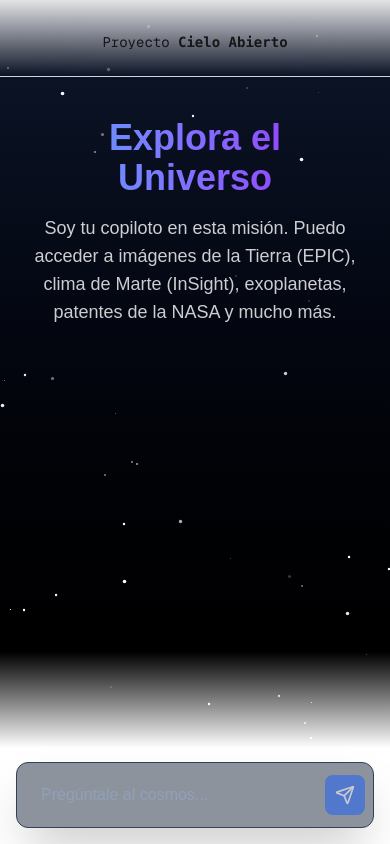
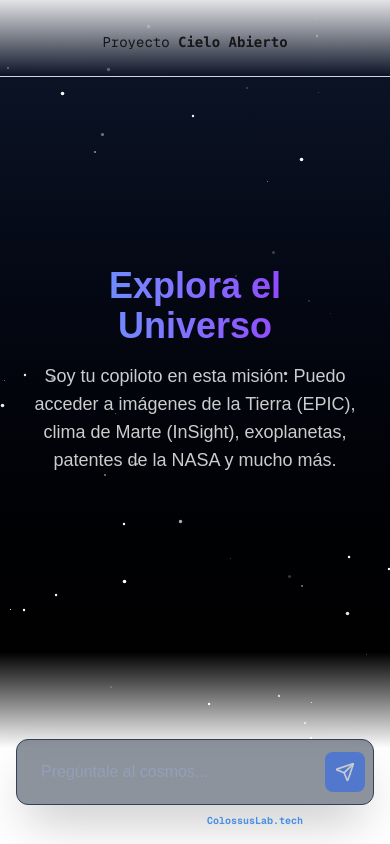
Before and after one commit to dantedeagostino-dot/cielo-abierto, a Next.js app: page / in a window 390 px wide. Built offline with nearby package versions, Linux system fonts and the light colour scheme.

Commit message:
feat: add footer and optimize for mobile layout

```diff
--- a/app/page.tsx
+++ b/app/page.tsx
@@ -44,17 +44,17 @@ export default function Home() {
   }, [messages]);
 
   return (
-    <main className="flex min-h-screen flex-col items-center justify-between p-4 md:p-24 relative overflow-hidden">
+    <main className="flex h-[100dvh] flex-col items-center justify-between p-4 md:p-24 relative overflow-hidden">
       <SpaceBackground />
 
-      <div className="z-10 w-full max-w-5xl items-center justify-between font-mono text-sm lg:flex mb-8">
+      <div className="z-10 w-full max-w-5xl items-center justify-between font-mono text-sm lg:flex mb-4 shrink-0">
         <p className="fixed left-0 top-0 flex w-full justify-center border-b border-gray-300 bg-gradient-to-b from-zinc-200 pb-6 pt-8 backdrop-blur-2xl dark:border-neutral-800 dark:bg-zinc-800/30 dark:from-inherit lg:static lg:w-auto  lg:rounded-xl lg:border lg:bg-gray-200 lg:p-4 lg:dark:bg-zinc-800/30">
           Proyecto&nbsp;
           <code className="font-bold">Cielo Abierto</code>
         </p>
         <div className="fixed bottom-0 left-0 flex h-48 w-full items-end justify-center bg-gradient-to-t from-white via-white dark:from-black dark:via-black lg:static lg:h-auto lg:w-auto lg:bg-none">
           <a
-            className="pointer-events-none flex place-items-center gap-2 p-8 lg:pointer-events-auto lg:p-0 text-white"
+            className="hidden lg:flex pointer-events-none place-items-center gap-2 p-8 lg:pointer-events-auto lg:p-0 text-white"
             href="https://nasa.gov"
             target="_blank"
             rel="noopener noreferrer"
@@ -64,7 +64,7 @@ export default function Home() {
         </div>
       </div>
 
-      <div className="flex-1 w-full max-w-4xl flex flex-col gap-4 overflow-y-auto max-h-[70vh] p-4 rounded-xl ">
+      <div className="flex-1 w-full max-w-4xl flex flex-col gap-4 overflow-y-auto p-4 rounded-xl relative z-10 scrollbar-hide">
         {messages.length === 0 && (
           <div className="flex flex-col items-center justify-center h-full text-center text-white/80 space-y-4">
             <h1 className="text-4xl font-bold bg-clip-text text-transparent bg-gradient-to-r from-blue-400 to-purple-600">
@@ -92,7 +92,7 @@ export default function Home() {
         <div ref={messagesEndRef} />
       </div>
 
-      <div className="w-full max-w-4xl z-20 mt-4">
+      <div className="w-full max-w-4xl z-20 mt-4 shrink-0 flex flex-col gap-2">
         <ChatInput
           value={input}
           onChange={handleInputChange}
@@ -100,6 +100,9 @@ export default function Home() {
           disabled={isLoading}
           placeholder="Pregúntale al cosmos..."
         />
+        <footer className="w-full text-center text-[10px] md:text-xs text-white/40 font-mono">
+          Powered by Nasa and <span className="font-bold text-blue-400">ColossusLab.tech</span>
+        </footer>
       </div>
     </main >
   );
```
